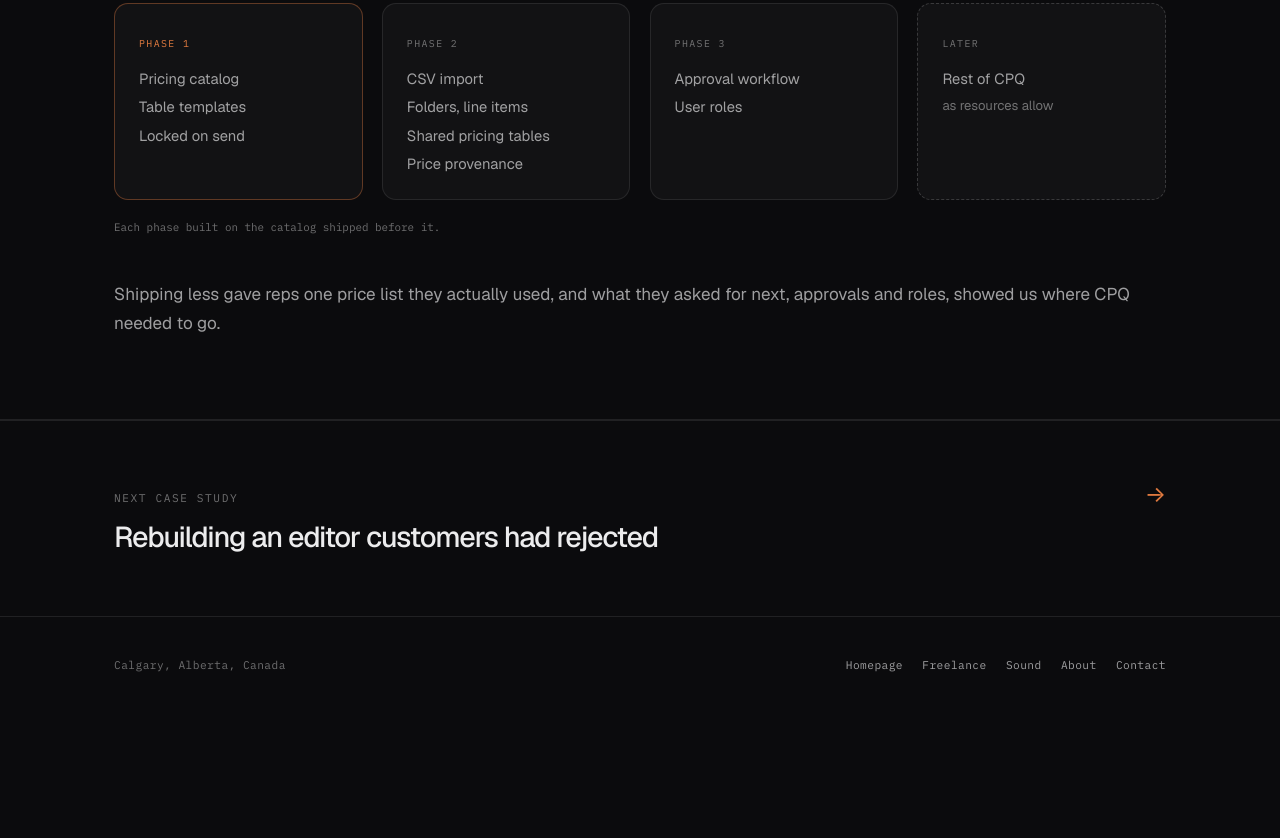
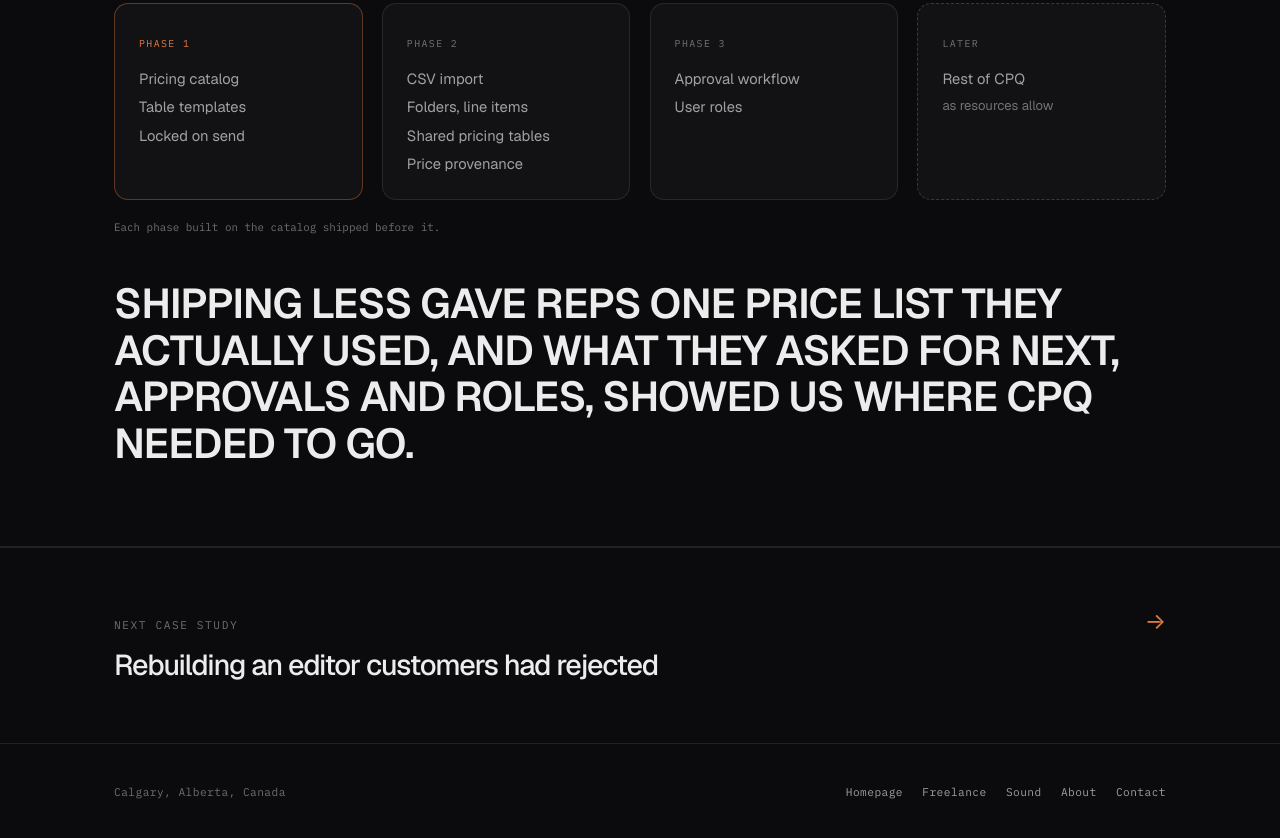
Before and after one commit to liamm10/liamm10.github.io, a plain HTML site: page work/proposify-cpq/index.html in a window 1280 px wide. Shown: the part 6279-7117 px from the top of the page. Before the commit the page ends 7001 px from the top, so only its background shows below. Drawn offline with nearby package versions, Linux system fonts and the light colour scheme.

Commit message:
Set CPQ closing line as a large capitalised statement
Co-Authored-By: Claude Opus 5.5 <noreply@anthropic.com>

```diff
--- a/css/styles.css
+++ b/css/styles.css
@@ -207,6 +207,13 @@ p:last-child{margin-bottom:0;}
   text-wrap:balance;
 }
 .statement.short{max-width:19ch;}
+/* Closing statement of a case study: set in capitals, a step larger,
+   so the page ends on one strong line. */
+.statement.finale{
+  text-transform:uppercase;font-weight:600;
+  font-size:clamp(1.6rem,3.8vw,2.6rem);line-height:1.12;letter-spacing:-0.02em;
+  margin-top:clamp(1rem,3vw,2rem);
+}
 /* Inside a case study, statements and act theses run the same width as the
    body copy around them, so every text block in the column shares one left
    and right edge. The narrower measures above still apply on Freelance and
--- a/work/proposify-cpq/index.html
+++ b/work/proposify-cpq/index.html
@@ -27,7 +27,7 @@
 <link rel="preconnect" href="https://fonts.googleapis.com">
 <link rel="preconnect" href="https://fonts.gstatic.com" crossorigin>
 <link rel="stylesheet" href="https://fonts.googleapis.com/css2?family=Geist:wght@400;500;600&family=IBM+Plex+Mono:wght@400;500&display=swap">
-<link rel="stylesheet" href="/css/styles.css?v=20261125b">
+<link rel="stylesheet" href="/css/styles.css?v=20261125c">
 <script>document.documentElement.classList.add('js');</script>
 <script src="/js/main.js?v=20261125" defer></script>
 <script type="application/ld+json">
@@ -433,7 +433,7 @@
   </div>
 
   <div class="wrap col read-wide">
-    <p>Shipping less gave reps one price list they actually used, and what they asked for next, approvals and roles, showed us where CPQ needed to go.</p>
+    <p class="statement finale">Shipping less gave reps one price list they actually used, and what they asked for next, approvals and roles, showed us where CPQ needed to go.</p>
   </div>
 </section>
 
```
